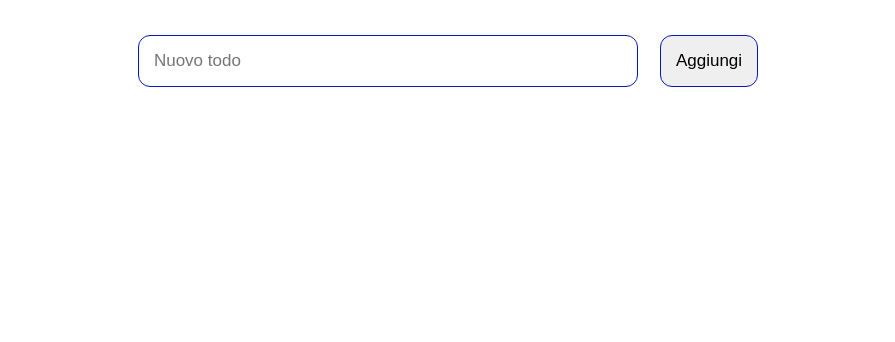
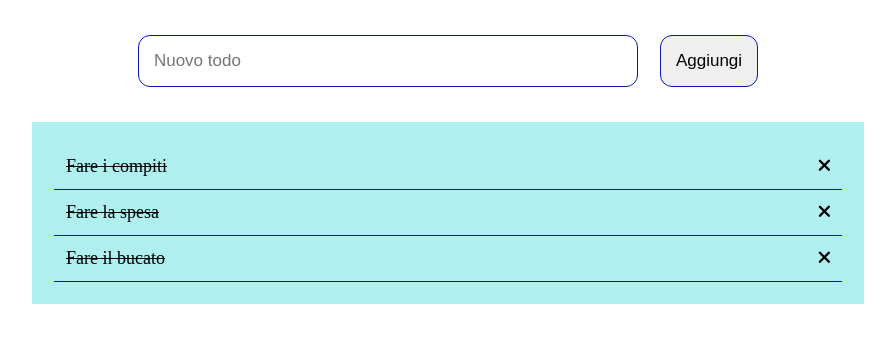
Before and after one commit to KOVU9529/vue-todolist, a plain HTML site: page index.html in a window 1280 px wide. Shown: the whole page, without its empty margins (192-1087 px from the left). Drawn offline with nearby package versions, Linux system fonts and the light colour scheme.

Commit message:
esercizio completo

```diff
--- a/css/style.css
+++ b/css/style.css
@@ -24,3 +24,26 @@
     margin-left: 18px;
     cursor: pointer;
 }
+/*imposto le propietà della lista*/
+.todos-container {
+    width: 65%;
+    margin: auto;
+    background-color: #afefef;
+    padding: 22px;
+}
+.todos-list {
+    list-style-type: none;
+}
+.todos-list .todo {
+    border-bottom: 1px solid rgb(7, 25, 181);
+    padding: 12px;
+    font-size: 18px;
+    display: flex;
+    justify-content: space-between;
+}
+.todos-list .todo .actions span {
+    cursor: pointer;
+}
+.sbarrList{
+    text-decoration: line-through;
+}
--- a/index.html
+++ b/index.html
@@ -12,14 +12,43 @@
 <body>
     <!--Punto di riferimento per vue-->
     <div id="root">
+        <!--MILESTONE 3
+        Predisporre un campo di input testuale e un pulsante "aggiungi":
+        cliccando sul pulsante, il testo digitato viene letto e utilizzato per creare un nuovo todo,
+        che quindi viene aggiunto alla lista dei todo esistenti.-->
            <!--Creo l'input per inserire nuovi elementi nella lista-->
         <div class="inputs">
                <!--Nella input è presente il riferimento per il nuovo elemento
-                   il comando per inserire avviene tramite button o tramite invio-->
-            <input v-model="newTodoText" @keyup.enter="addNewTodo()" type="text" placeholder="Nuovo todo">
+                   il comando per inserire avviene tramite button -->
+            <input v-model="newTodoText" type="text" placeholder="Nuovo todo">
             <button @click="addNewTodo()">Aggiungi</button>
         </div>
-
+    <!--Creo il container per la lista-->
+        <div class="todos-container">
+    <!--Creo la lista-->
+    <!--Imposto la condizione di aggiunta alla lista-->
+            <ul v-if="todos.length > 0" class="todos-list">
+    <!--Creo il template-->
+    <!--MILESTONE 1
+     Stampare all'interno di una lista, un item per ogni todo.
+     Se la proprietà done è uguale a true, visualizzare il testo del todo sbarrato.-->
+               <li v-for="element,index in todos" class="todo">
+     <!--Nello span stampero in html-->
+     <!--Imposto la classe se un'azione è stata gia svolta-->
+                   <span :class="{'sbarrList' : element.done}">{{ element.text }}</span>
+                   <!--MILESTONE 2
+                    Visualizzare a fianco ad ogni item ha una "x": cliccando su di essa,
+                    il todo viene rimosso dalla lista.-->
+                   <!--Imposto un div che contenga la x per rimuovere gli elementi-->
+                   <div class="action">
+                    <!--Imposto l'azione del click per rimuovere un oggetto dalla lista-->
+                     <span @click="removeTodo(index)">
+                        <i class="fa fa-times" aria-hidden="true"></i>
+                     </span>
+                   </div>
+               </li>
+            </ul>
+        </div>
     </div>
     <script type="text/javascript" src="js/script.js"></script>
 </body>
--- a/js/script.js
+++ b/js/script.js
@@ -32,20 +32,39 @@ var app = new Vue (
                     done:true
                 },
                 {
-                    text:'Fare i compiti',
+                    text:'Fare la spesa',
                     done:true
                 },
                 {
-                    text:'Fare i compiti',
+                    text:'Fare il bucato',
                     done:true
                 }
             ],
         },
         //All'interno di methods genero la funzione per aggiungere il nuovo elemento all'array
         methods:{
-            addNewToDo(){
-
-            }
+             // Genero la funzione per aggiungere il nuovo elemento
+             addNewTodo() {
+                if(this.newTodoText.length > 0)
+                {
+                    //creo il mio oggetto
+                    const newOb =
+                    {
+                        //Il valore della proprietà text diventa uguale a this.newTodoText
+                        text:this.newTodoText ,
+                        //imposto inizialmente falsa (azione nella lista non ancora eseguita)
+                        done:false
+                    };
+                    console.log(newOb);
+                    // Pushare nell'array il nuovo oggetto creato
+                    this.todos.push(newOb);
+                }
+                this.newTodoText = '';
+            },
+            //Rimuove con splice
+            removeTodo(index) {
+                this.todos.splice(index, 1);
+            },
         }
     }
 )
```
